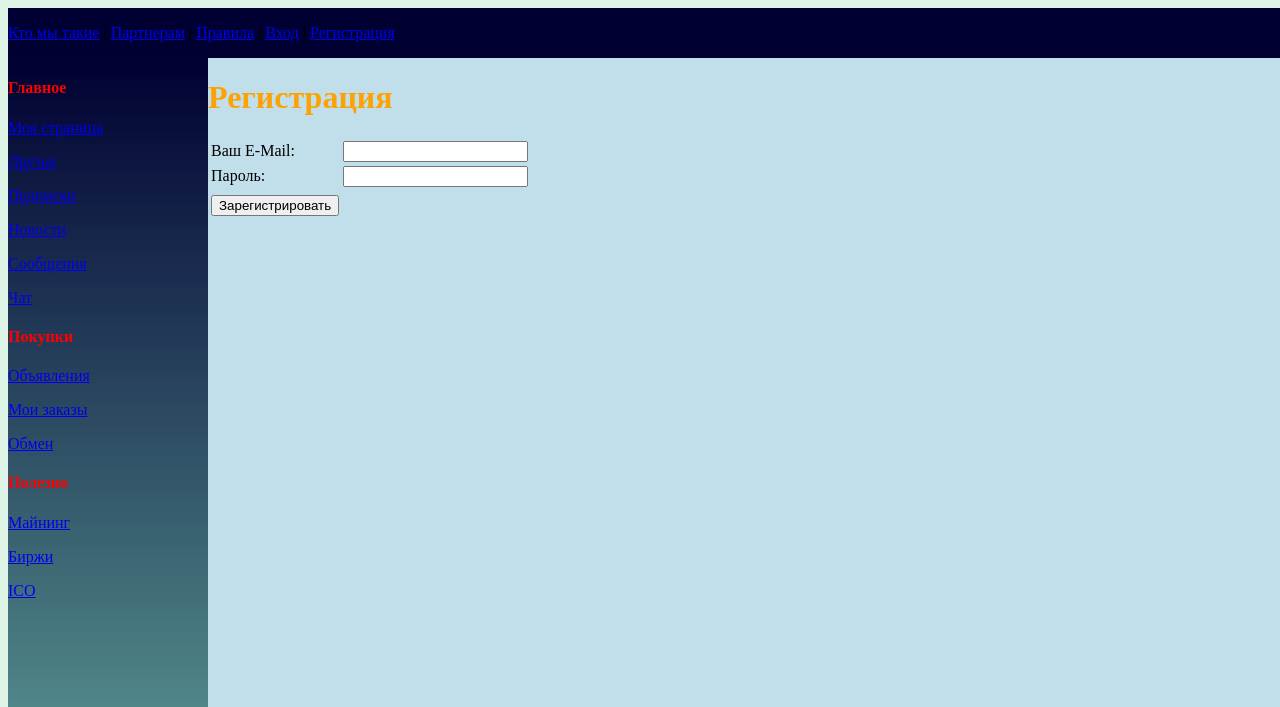
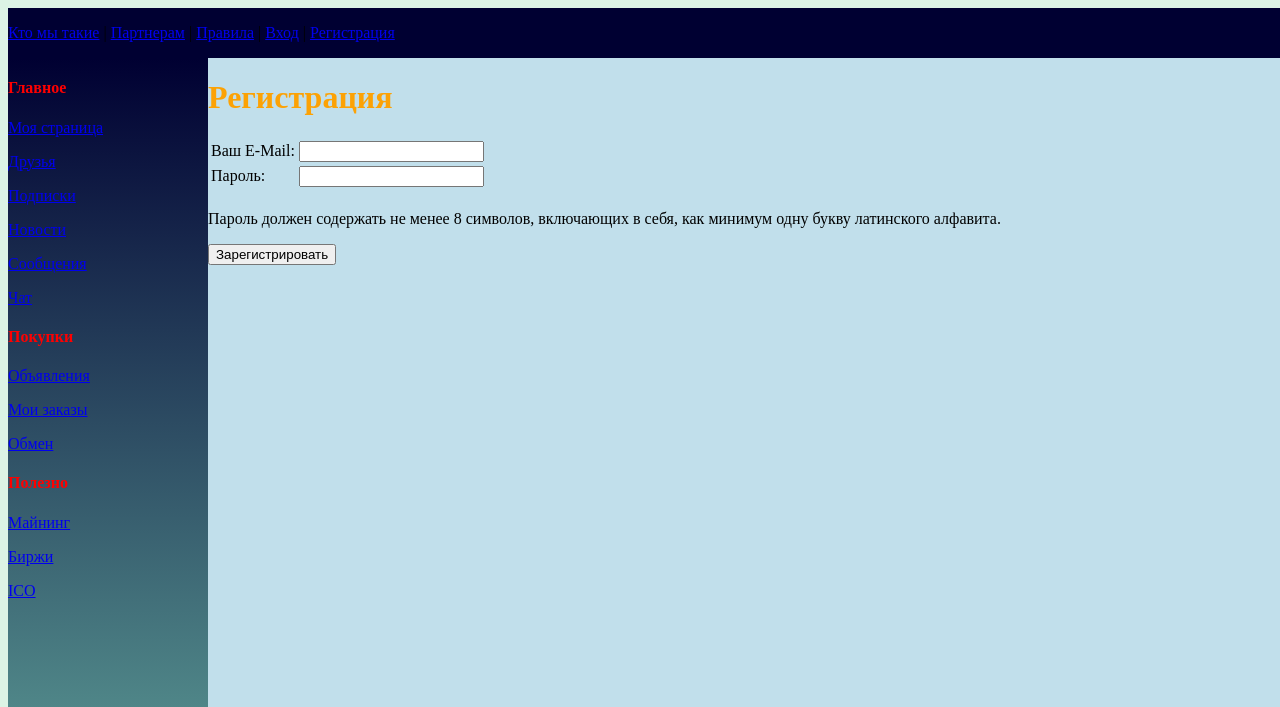
Before and after one commit to observerdmb/svv_01, a Django app: template accounts/templates/registration/registration_form.html in a window 1280 px wide. Shown: the top 707 px of the page. Run offline with Django 3.2, Linux system fonts and the light colour scheme; the template is opened without the code that fills it: values that come from a table or form of the project are taken from there, others are empty.

Commit message:
Registration template edited

```diff
--- a/accounts/forms.py
+++ b/accounts/forms.py
@@ -4,7 +4,6 @@ from django.core.exceptions import ValidationError
 from .models import Profile
 from django.contrib.auth.admin import UserAdmin as BaseUserAdmin
 from registration.forms import RegistrationForm
-
 
 
 class LoginForm(forms.Form):
--- a/accounts/templates/registration/registration_form.html
+++ b/accounts/templates/registration/registration_form.html
@@ -7,18 +7,15 @@
         <table>
             {% for field in form %}
                 <tr>
-                    <td> {{ field.label }}</td>
+                    <td>{{ field.label }}</td>
                     <td>{{ field }}</td>
                 </tr>
             {% endfor %}
             <tr>
                 <td> {{ form.non_field_errors }}</td>
             </tr>
-            <tr>
-                <td>
-                    <input type="submit" name="reg_form" value="Зарегистрировать">
-                </td>
-            </tr>
         </table>
+        <p>Пароль должен содержать не менее 8 символов, включающих в себя, как минимум одну букву латинского алфавита.</p>
+        <input type="submit" name="reg_form" value="Зарегистрировать">
     </form>
 {% endblock %}
```
